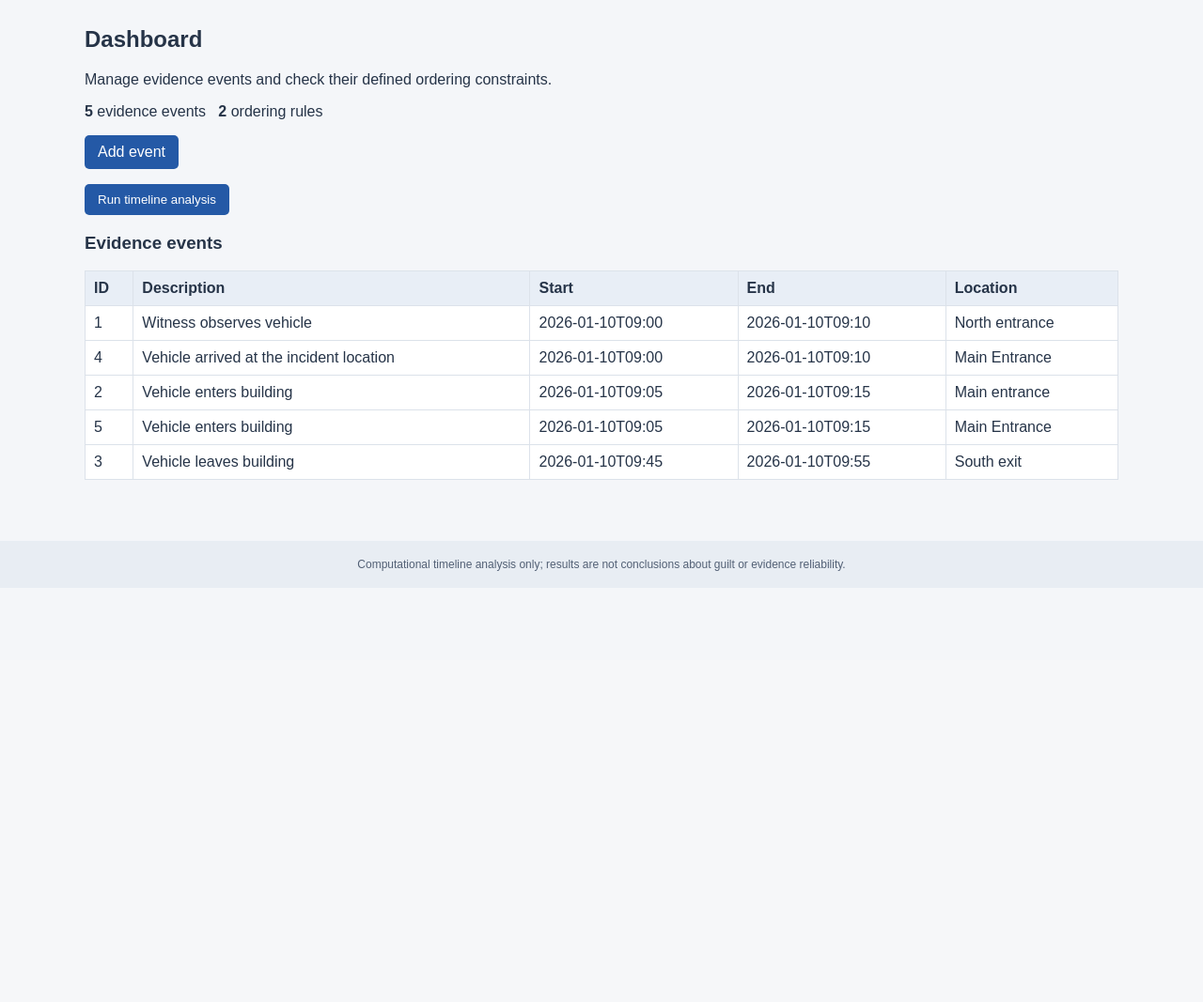
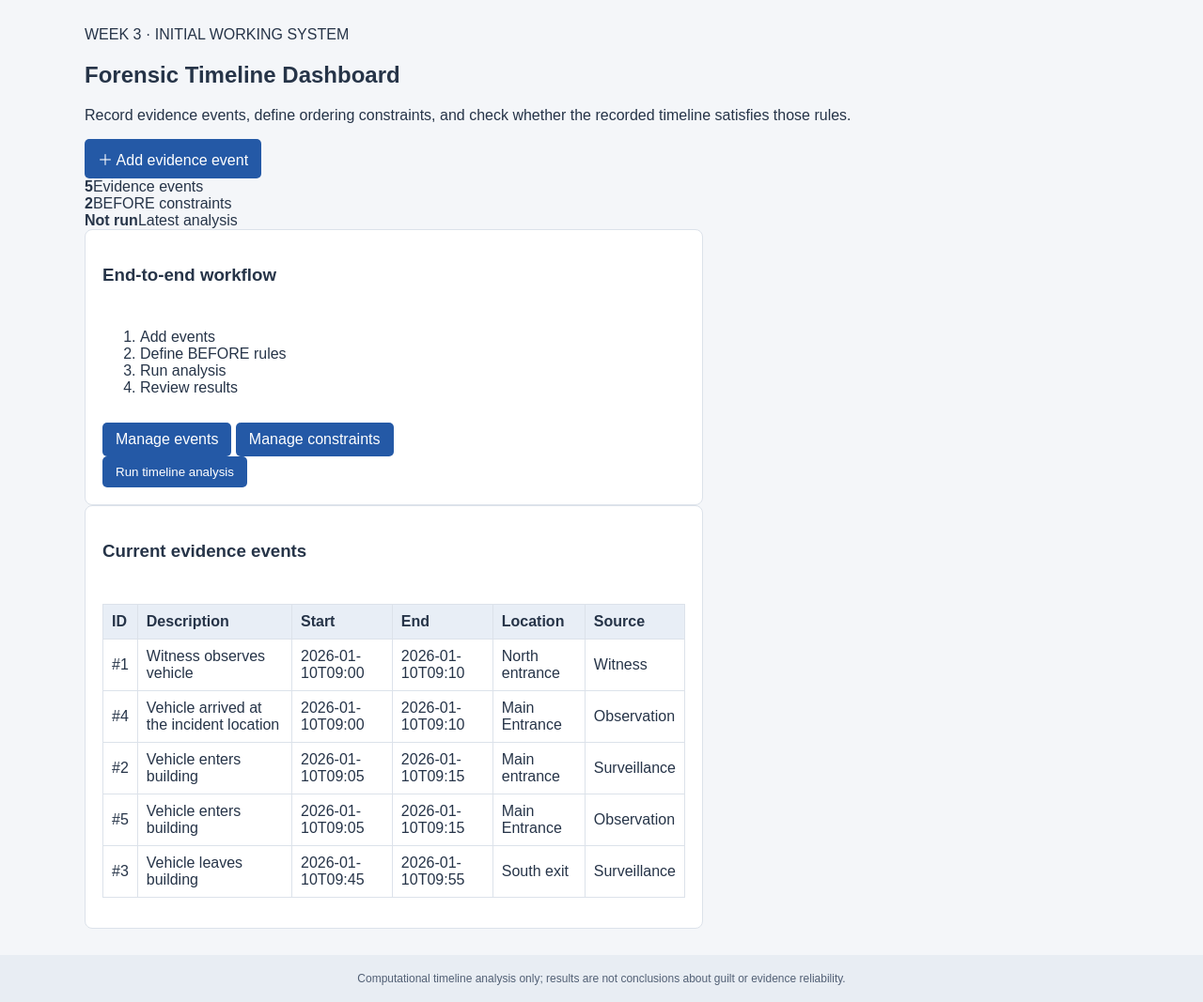
Before and after one commit to nmedaboyina-netizen/FA26_Medaboyina_Namitha_COMP_699_A, a Flask app: page / in a window 1280 px wide. Shown: the part 97-1164 px from the top of the page at 94% size. Before the commit the page ends 723 px from the top, so only its background shows below. Run offline with Flask 3, Linux system fonts and the light colour scheme; data comes from the database, SQL or seed files in the repository; parts of the project's set-up code (start-up, migrations or seed data) failed here and were passed over.

Commit message:
Update dashboard.html

```diff
--- a/src/templates/dashboard.html
+++ b/src/templates/dashboard.html
@@ -1,8 +1,38 @@
-{% extends "base.html" %}{% block content %}
-<h2>Dashboard</h2><p>Manage evidence events and check their defined ordering constraints.</p>
-<p><b>{{ events|length }}</b> evidence events &nbsp; <b>{{ relationships|length }}</b> ordering rules</p>
-<p><a class="button" href="{{ url_for('events.add') }}">Add event</a></p>
-<form method="post" action="{{ url_for('analysis.run') }}"><button>Run timeline analysis</button></form>
-<h3>Evidence events</h3>{% if events %}<table><tr><th>ID</th><th>Description</th><th>Start</th><th>End</th><th>Location</th></tr>
-{% for e in events %}<tr><td>{{e.event_id}}</td><td>{{e.description}}</td><td>{{e.start_time}}</td><td>{{e.end_time}}</td><td>{{e.location}}</td></tr>{% endfor %}</table>
-{% else %}<p>No events have been added.</p>{% endif %}{% endblock %}
+{% extends "base.html" %}
+{% block title %}Dashboard | Forensic Timeline Analyzer{% endblock %}
+{% block content %}
+<section class="hero">
+  <div><p class="eyebrow">WEEK 3 · INITIAL WORKING SYSTEM</p><h2>Forensic Timeline Dashboard</h2>
+  <p>Record evidence events, define ordering constraints, and check whether the recorded timeline satisfies those rules.</p></div>
+  <a class="button" href="{{ url_for('events.add') }}">＋ Add evidence event</a>
+</section>
+<div class="stats">
+  <div class="stat"><strong>{{ events|length }}</strong><span>Evidence events</span></div>
+  <div class="stat"><strong>{{ relationships|length }}</strong><span>BEFORE constraints</span></div>
+  <div class="stat"><strong>{{ latest.status if latest else 'Not run' }}</strong><span>Latest analysis</span></div>
+</div>
+<section class="panel wide">
+  <h3>End-to-end workflow</h3>
+  <ol class="workflow"><li>Add events</li><li>Define BEFORE rules</li><li>Run analysis</li><li>Review results</li></ol>
+  <div class="actions">
+    <a class="button" href="{{ url_for('events.list_page') }}">Manage events</a>
+    <a class="button secondary" href="{{ url_for('constraints.index') }}">Manage constraints</a>
+    <form method="post" action="{{ url_for('analysis.run') }}"><button>Run timeline analysis</button></form>
+  </div>
+</section>
+{% if not events %}
+<section class="panel wide">
+  <h3>Try the working demonstration</h3>
+  <p>Load three synthetic events and two valid ordering rules. Then run analysis. You can edit an event to create a conflict and run analysis again.</p>
+  <form method="post" action="{{ url_for('demo.load_demo') }}"><button>Load sample demonstration data</button></form>
+</section>
+{% endif %}
+<section class="panel wide">
+  <h3>Current evidence events</h3>
+  {% if events %}
+  <div class="table-wrap"><table><thead><tr><th>ID</th><th>Description</th><th>Start</th><th>End</th><th>Location</th><th>Source</th></tr></thead><tbody>
+  {% for e in events %}<tr><td>#{{e.event_id}}</td><td>{{e.description}}</td><td>{{e.start_time}}</td><td>{{e.end_time}}</td><td>{{e.location}}</td><td>{{e.source_type}}</td></tr>{% endfor %}
+  </tbody></table></div>
+  {% else %}<p class="muted">No evidence events yet. Add an event or load the sample demonstration data.</p>{% endif %}
+</section>
+{% endblock %}
```
